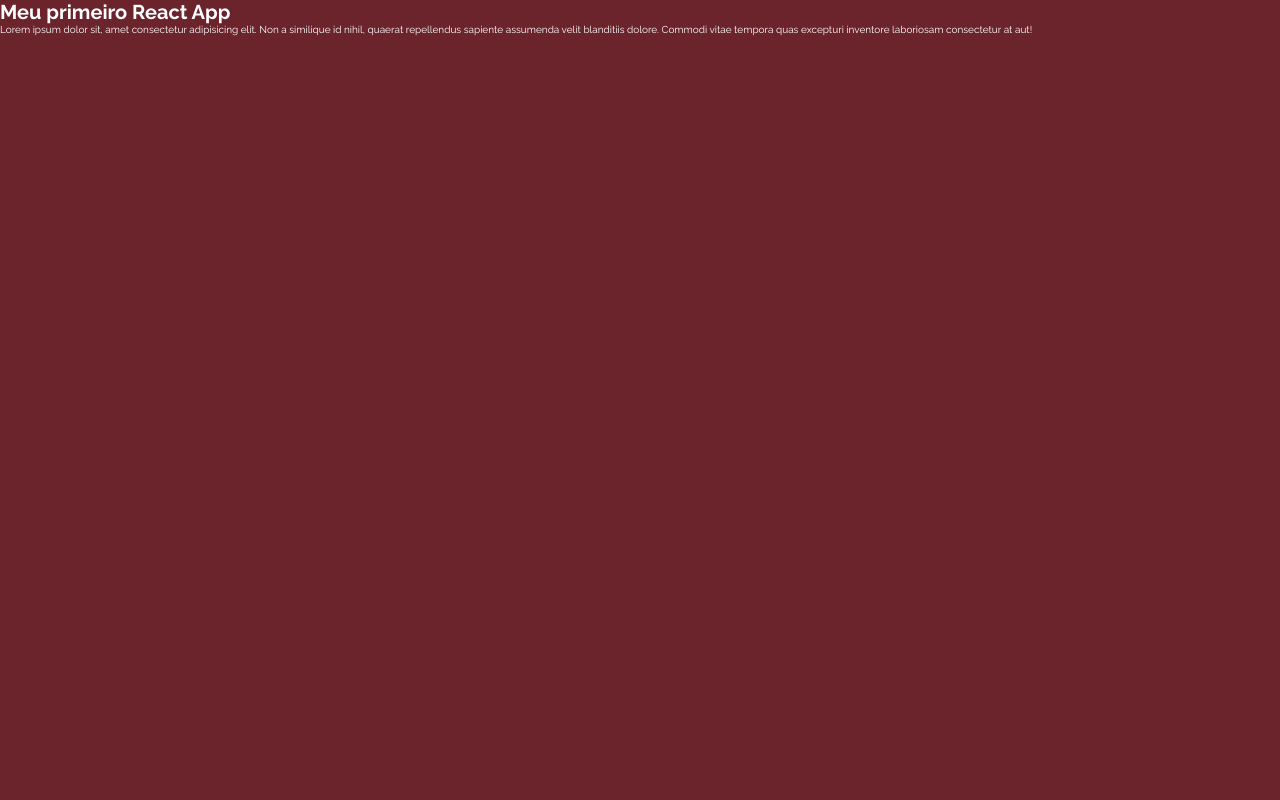
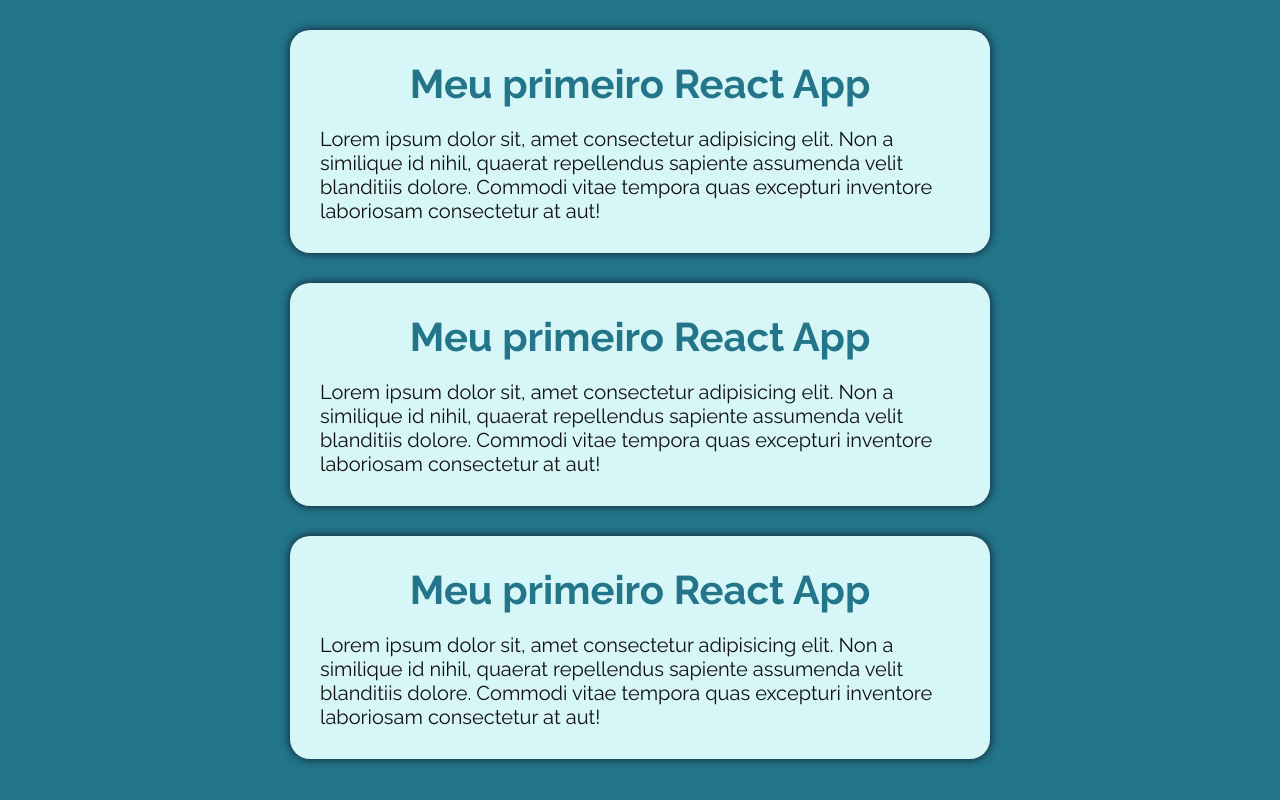
Before and after one commit to alexandraoliveira868/codespaces-react, a React (Vite) app: page / in a window 1280 px wide. Built offline with nearby package versions, Linux system fonts and the light colour scheme.

Commit message:
Aula 22/05

```diff
--- a/src/App.jsx
+++ b/src/App.jsx
@@ -1,18 +1,15 @@
 import "./styles/theme.css";
 import "./styles/global.css";
+import { MyText } from "./components/MyText";
 
 function App() {
   return (
-    <div>
-      <h1>Meu primeiro React App</h1>
-      <p>
-        Lorem ipsum dolor sit, amet consectetur adipisicing elit.
-        Non a similique id nihil, quaerat repellendus sapiente assumenda
-        velit blanditiis dolore. Commodi vitae tempora quas excepturi
-        inventore laboriosam consectetur at aut!
-      </p>
-    </div>
-  );
-}
+<>
+    <MyText />
+    <MyText />
+    <MyText />
+    </>
+  )
+};
 
 export default App;
--- /dev/null
+++ b/src/components/MyText.jsx
@@ -0,0 +1,17 @@
+import styles from './MyText.module.css';
+
+export function MyText(){
+    return (
+        <div className={styles.container}>
+        <div className={styles.div}>
+            <h1 className={styles.title}>Meu primeiro React App</h1>
+            <p className={styles.text}>
+                Lorem ipsum dolor sit, amet consectetur adipisicing elit.
+                Non a similique id nihil, quaerat repellendus sapiente assumenda
+                velit blanditiis dolore. Commodi vitae tempora quas excepturi
+                inventore laboriosam consectetur at aut!
+            </p>
+        </div>
+        </div>
+    )
+}
--- /dev/null
+++ b/src/components/MyText.module.css
@@ -0,0 +1,22 @@
+.container {
+    margin: 0 auto;
+    max-width: 80rem;
+}
+.div{
+    background-color: var(--primary-light);
+    color: var(--primary-contrast-dark);
+    box-shadow: 0 0 1rem var(--gray-900);
+    padding: 3rem;
+    margin: 3rem 5rem;
+    border-radius: 2rem;
+}
+.title {
+    font-weight: bolder;
+    font-size: 4rem;
+    color: var(--primary-dark);
+    text-align: center;
+    margin-bottom: 2rem;
+}
+.text{
+    font-size: 2rem;
+}
--- a/src/styles/theme.css
+++ b/src/styles/theme.css
@@ -5,11 +5,11 @@
 --bronze: #bc8034ff;
 --beaver: #8c7a6bff;
 
---primary: #90323dff;
---primary-light: #b35a67ff;
---primary-dark: #6b232cff;
---primary-contrast: #ffffff;
---primary-muted: #e5cfd3ff;
+--primary: rgb(32, 210, 255);
+--primary-light: rgb(215, 246, 247);
+--primary-dark: rgb(35, 117, 138);
+--primary-contrast: #0c0c0cfb;
+--primary-muted: rgb(207, 226, 229);
 
 --gray-50:  #f9fafb;
 --gray-100: #f3f4f6;
```
